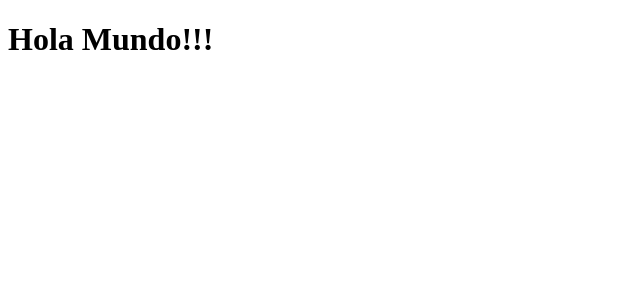
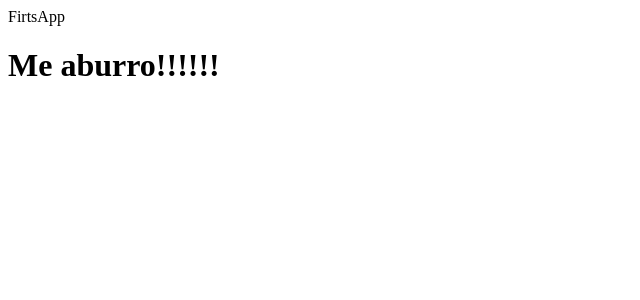
Before and after one commit to yuritzicalixto/counter-app, a React (Vite) app: page / in a window 1280 px wide. Shown: the top 300 px of the page, without its empty margins (0-640 px from the left). Built offline with nearby package versions, Linux system fonts and the light colour scheme.

Commit message:
Tarea Componente

```diff
--- /dev/null
+++ b/src/FirstApp.jsx
@@ -0,0 +1,7 @@
+import React from 'react'
+
+export const FirstApp = () => {
+  return (
+    <h1>Me aburro!!!!!!</h1>
+  );
+}
--- a/src/FirtsApp.jsx
+++ /dev/null
@@ -1,5 +0,0 @@
-function App(){
-    return <h1>Hola Mundo!!!</h1>
-}
-
-export default App
--- /dev/null
+++ b/src/HelloWorldApp.jsx
@@ -0,0 +1,15 @@
+// function App(){
+//     return <h1>Hola Mundo!!!</h1>
+// }
+
+// export default App
+// short cut -> rafc
+
+
+import React from 'react'
+
+export const HelloWorldApp = () => {
+  return (
+    <div>FirtsApp</div>
+  );
+}
--- a/src/main.jsx
+++ b/src/main.jsx
@@ -1,12 +1,15 @@
 import React from 'react';
 import ReactDOM from 'react-dom/client';
-import App from './FirtsApp';
+import {HelloWorldApp} from './HelloWorldApp';
+import { FirstApp } from './FirstApp';
+
 
 
 // export default App
 
 ReactDOM.createRoot(document.getElementById('root')).render(
     <React.StrictMode>
-        <App/>
+        <HelloWorldApp/>
+        <FirstApp/>
     </React.StrictMode>
 );
```
